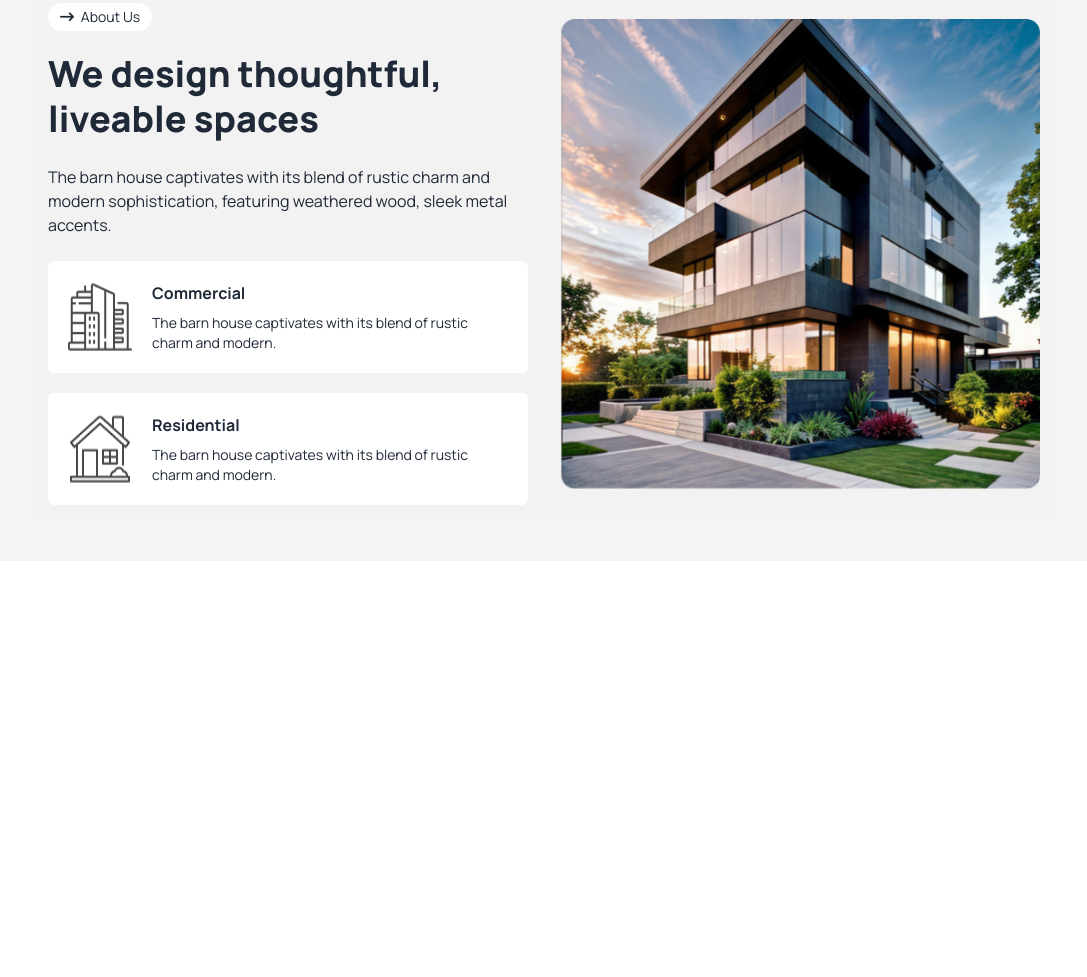
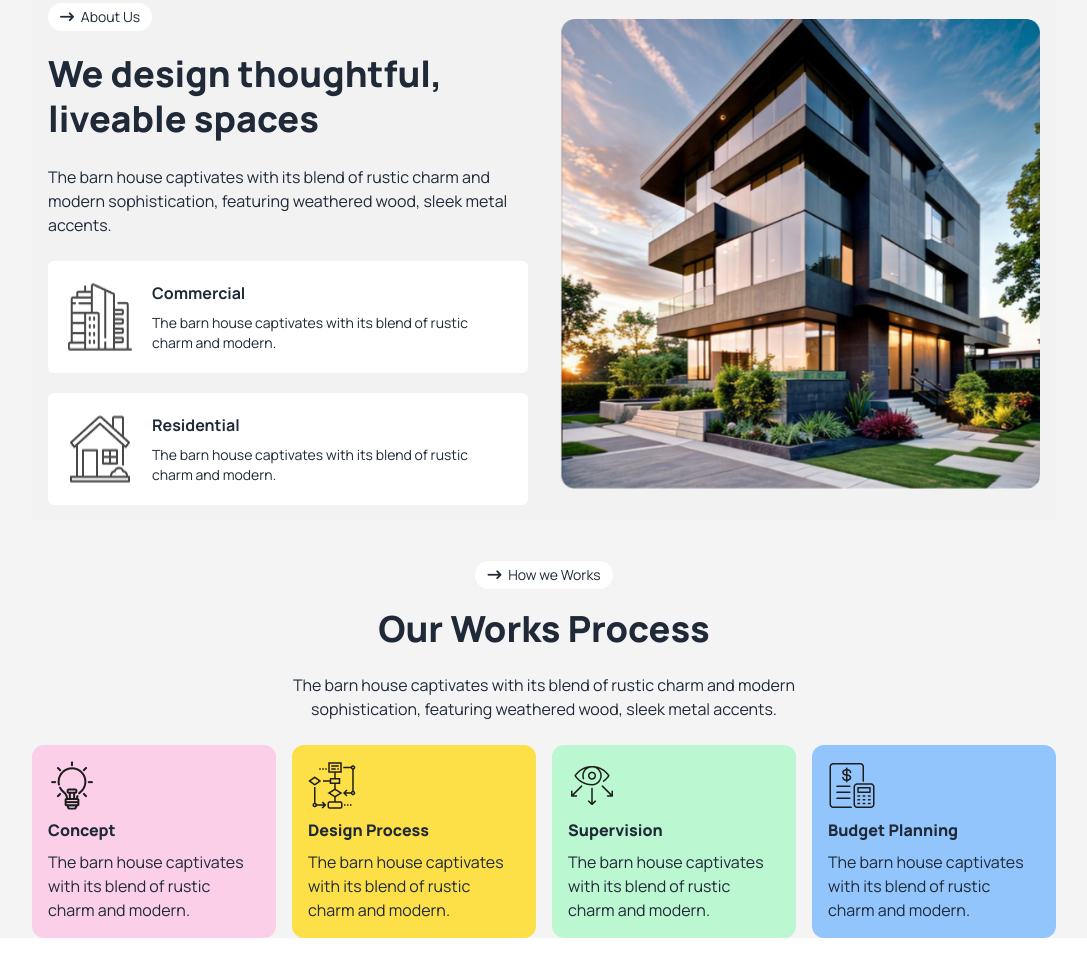
Before and after one commit to wadsahin/assignment-03, a plain HTML site: page index.html in a window 1280 px wide. Shown: the part 925-1902 px from the top of the page, without its empty margins (96-1183 px from the left). Before the commit the page ends 1486 px from the top, so only its background shows below. Drawn offline with nearby package versions, Linux system fonts and the light colour scheme.

Commit message:
Added work-process section

```diff
--- a/index.html
+++ b/index.html
@@ -113,12 +113,12 @@
     </section>
   </header>
   <!-- main section -->
-  <main>
+  <main class="bg-section">
     <!-- About us Section -->
-    <section class="bg-section py-10">
+    <section class="py-10">
       <img class=" hidden pl-20 lg:block " src="./assets/Vector.png" alt="">
       <!-- section container -->
-      <div class=" lg:w-4/5 mx-auto pt-4">
+      <div class="lg:w-4/5 mx-auto pt-4">
         <!-- main contents -->
         <div class="hero bg-base-200">
           <div class="hero-content flex-col lg:flex-row lg:gap-8">
@@ -168,6 +168,53 @@
         </div>
       </div>
     </section>
+    <!-- Work Process section start -->
+     <section class="w-11/12 lg:w-4/5 mx-auto mb-10">
+      <!-- section btn -->
+      <div class="mb-5 flex justify-center">
+        <a class="bg-white text-sm px-3 py-1 rounded-full space-x-1" href="#">
+          <i class="fa-solid fa-arrow-right-long"></i>
+          <span>How we Works</span>
+        </a>
+      </div>
+      <!-- btn end -->
+      <!-- contents -->
+       <div>
+        <h2 class="text-3xl md:text-4xl font-black text-center mb-6">Our Works Process
+        </h2>
+        <p class="text-center md:w-3/5 mx-auto">The barn house captivates with its blend of rustic charm and modern sophistication,
+          featuring weathered wood, sleek metal accents.</p>
+          <!-- cards container -->
+           <div class="grid grid-cols-1 sm:grid-cols-2 lg:grid-cols-4 gap-4 mt-6">
+            <!-- card 1 -->
+             <div class="bg-pink-200 rounded-xl p-4 space-y-2">
+              <img src="./assets/concept.png" alt="">
+              <h3 class="font-extrabold">Concept</h3>
+              <p>The barn house captivates with its blend of rustic charm and modern.</p>
+             </div>
+            <!-- card 2 -->
+             <div class="bg-yellow-300 rounded-xl p-4 space-y-2">
+              <img src="./assets/flow-chart.png" alt="">
+              <h3 class="font-extrabold">Design Process</h3>
+              <p>The barn house captivates with its blend of rustic charm and modern.</p>
+             </div>
+            <!-- card 3 -->
+             <div class="bg-green-200 rounded-xl p-4 space-y-2">
+              <img src="./assets/vision.png" alt="">
+              <h3 class="font-extrabold">Supervision</h3>
+              <p>The barn house captivates with its blend of rustic charm and modern.</p>
+             </div>
+            <!-- card 4 -->
+             <div class="bg-blue-300 rounded-xl p-4 space-y-2">
+              <img src="./assets/budget-planning.png" alt="">
+              <h3 class="font-extrabold">Budget Planning</h3>
+              <p>The barn house captivates with its blend of rustic charm and modern.</p>
+             </div>
+
+           </div>
+       </div>
+
+     </section>
   </main>
   <!-- footer section -->
   <footer></footer>
```
